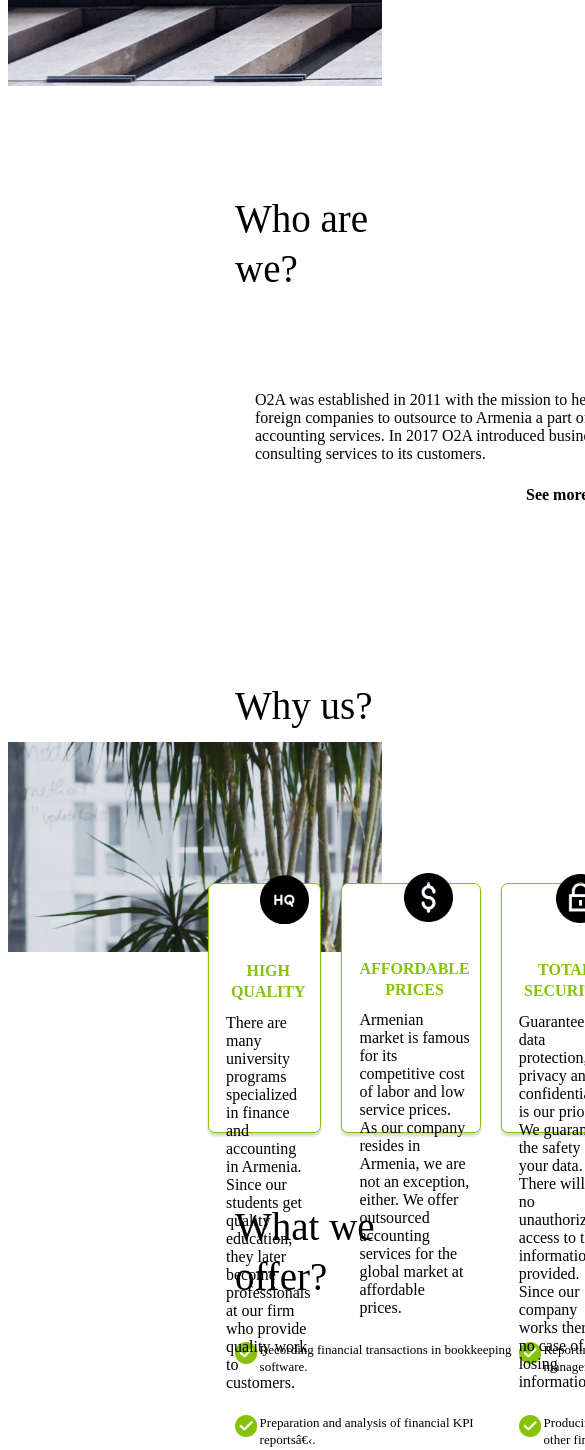
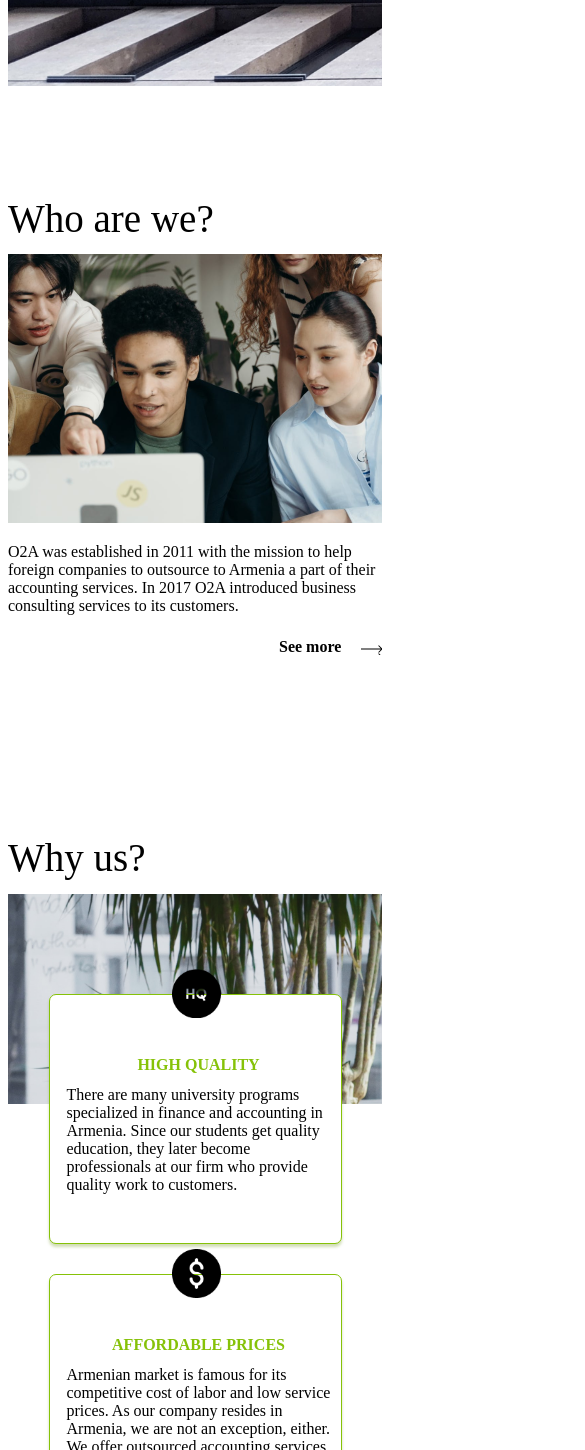
Before and after one commit to Gevorg2508/ACA_Team_project, a plain HTML site: page Index.html in a window 390 px wide. Shown: the part 550-2000 px from the top of the page, 585 px wide, since content can reach past the window. Drawn offline with Linux system fonts and the light colour scheme; a web font is replaced by a local one.

Commit message:
Feat:Added responsivity for main

```diff
--- a/Style.css
+++ b/Style.css
@@ -5,11 +5,11 @@
   width: 100%;
 }
 /* About start */
-.firstTexts{
+.firstTexts {
   display: flex;
   flex-direction: column;
 }
-.about{
+.about {
   position: absolute;
   width: 432px;
   height: 83px;
@@ -21,7 +21,7 @@
   font-size: 22px;
   line-height: 130%;
 }
-.text{
+.text {
   position: absolute;
   width: 520px;
   height: 207px;
@@ -30,7 +30,7 @@
   font-size: 18px;
   line-height: 130%;
 }
-.img{
+.img {
   background-image: url("./Images/picture1.png");
   background-repeat: no-repeat;
   background-size: contain;
@@ -38,11 +38,12 @@
   width: 700px;
   height: 450px;
   left: 510px;
-    top: 144px;  }
-.global{
+  top: 144px;
+}
+.global {
   width: 100%;
   height: 600px;
-  background-color: #E0E3FF;
+  background-color: #e0e3ff;
   background-size: cover;
   display: flex;
   flex-direction: column;
@@ -608,7 +609,7 @@ a:active {
   background-size: cover;
   margin-bottom: 10px;
 }
-@media only screen and (min-width: 700px) and (max-width: 1023px) {
+@media only screen and (min-width: 768px) and (max-width: 1023px) {
   .title {
     font-size: 4.7vw;
     margin-left: 100px;
@@ -647,9 +648,74 @@ a:active {
   .littleText {
     margin-left: 0;
   }
-  /* }
-business */
 }
 @media only screen and (max-width: 767px) {
-  /* business */
+  .title {
+    margin-left: 1vw;
+    font-size: 5vw;
   }
+  .people {
+    margin-left: 0;
+  }
+  .treeDivs:first-child {
+    margin-left: 0;
+    margin-top: 100px;
+  }
+  .treeDivs {
+    margin-top: 20px;
+  }
+  .backAround {
+    display: grid;
+    grid-template-rows: 1fr;
+    gap: 10px;
+    justify-content: center;
+  }
+  .textTitle {
+    margin-left: 0;
+  }
+  .we{
+    margin-top: 220vw;
+  }
+  .parentContainer{
+    flex-direction: column;
+    margin-left: 0;
+  }
+  .parentContainer:last-child{
+    margin-top: 0;
+  }
+  .textContent{
+    width: 100%;
+    padding-top: 0;
+
+  }
+  .people{
+    background-position: center;
+    width: 100%;
+  }
+.wrapp{
+  margin-left: 0;
+
+}
+.flexbox1{
+  flex-direction: column;
+}
+.contact{
+  flex-direction: column
+}
+.contactustext{
+  width: 100%;
+}
+.section{
+  flex-direction: column;
+  width: 100%;
+
+}
+.section div{
+  margin-left: 0;
+
+}
+.tirdFlex{
+  flex-direction: column-reverse;
+  gap: 0;
+}
+}
```
Also changed, not shown: Index.html (+2 -2 lines). Lines whose indentation alone changed are shown as unchanged.
